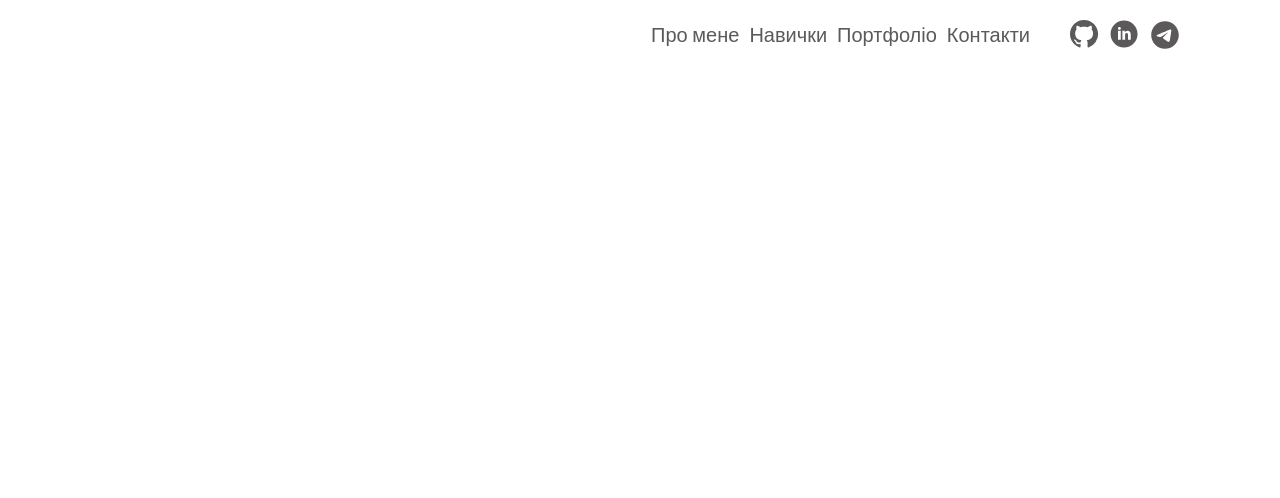
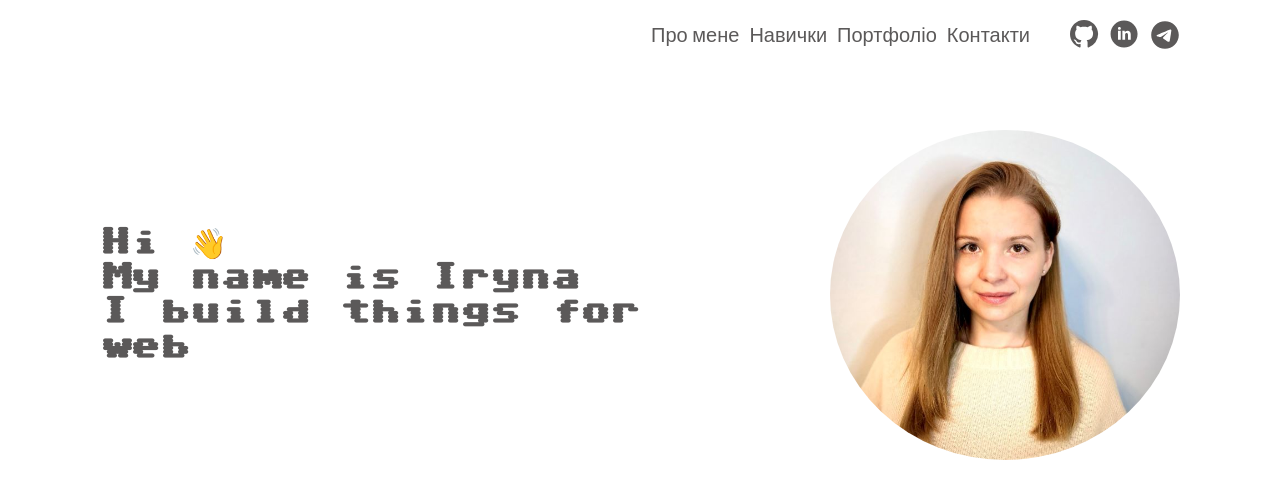
Before and after one commit to IamIrynaPopova/portfolio, a React app: page / in a window 1280 px wide. Shown: the top 498 px of the page. Built offline with nearby package versions, Linux system fonts and the light colour scheme.

Commit message:
update photo

```diff
--- a/src/components/App.js
+++ b/src/components/App.js
@@ -1,8 +1,14 @@
 import React from "react";
-import AppBar from "./AppBar"
+import AppBar from "./AppBar";
+import Hero from "./Hero";
 
 const App = () => {
-  return <AppBar/>;
+  return (
+    <>
+      <AppBar />
+      <Hero />
+    </>
+  );
 };
 
 export default App;
--- a/src/components/AppBar.js
+++ b/src/components/AppBar.js
@@ -1,7 +1,3 @@
-import React from "react";
-import sprite from "../assets/sprite.svg";
-import css from "../styles/main.scss";
-
 const AppBar = () => {
   return (
     <div className="section-header container">
--- /dev/null
+++ b/src/components/Hero.js
@@ -0,0 +1,20 @@
+const Hero = () => {
+  return (
+    <div className="section-hero container">
+      <div className="hero">
+        <div className="hero__title-wrapper">
+          <h1 className="hero__title">
+            Hi 👋
+            <br />
+            My name is Iryna <br />I build things for web
+          </h1>
+        </div>
+        <div className="hero__img-wrapper">
+          <img className="hero__img" src="./assets/human.jpg" alt="photo" />
+        </div>
+      </div>
+    </div>
+  );
+};
+
+export default Hero;
--- a/src/example.js
+++ /dev/null
@@ -1,5 +0,0 @@
-function example() {
-  return "Hello, world!";
-}
-
-export default example;
--- a/src/index.js
+++ b/src/index.js
@@ -1,17 +1,13 @@
 import human from "./assets/human.jpg";
 import sprite from "./assets/sprite.svg";
 import css from "./styles/main.scss";
-
-import example from "./example";
-
 import React from "react";
 import ReactDOM from "react-dom/client";
 import { StrictMode } from "react";
-// import { createRoot } from "react-dom/client";
 import App from "./components/App";
-console.log(App);
+
 // Clear the existing HTML content
-// document.body.innerHTML = '<div id="root"></div>';
+document.body.innerHTML = '<div id="root"></div>';
 
 // Render your React component instead
 const root = ReactDOM.createRoot(document.getElementById("root"));
```
Also changed, not shown: src/template.html (+5 -61 lines), src/assets/human.jpg.
